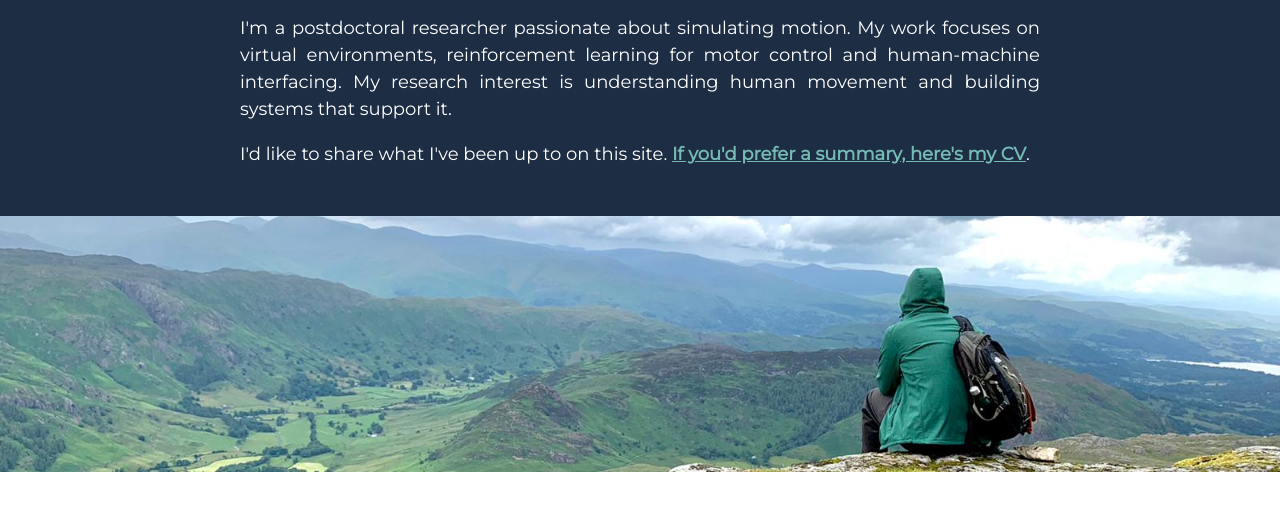
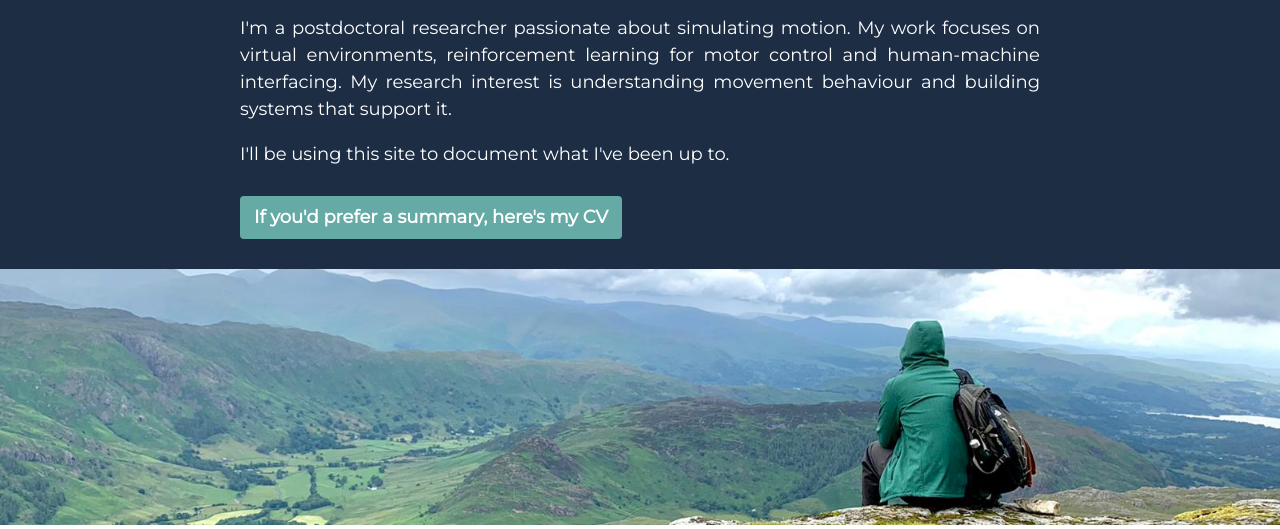
Before and after one commit to Balint-H/Balint-H.github.io, a plain HTML site: page index.html in a window 1280 px wide. Shown: the part 263-792 px from the top of the page. Drawn offline with nearby package versions, Linux system fonts and the light colour scheme.

Commit message:
Add button highlight to CV

```diff
--- a/index.html
+++ b/index.html
@@ -30,8 +30,8 @@
 
 
 
-			<p>I'm a postdoctoral researcher passionate about simulating motion. My work focuses on virtual environments, reinforcement learning for motor control and human-machine interfacing. My research interest is understanding human movement and building systems that support it.</p>
-			<p>I'd like to share what I've been up to on this site. <a class="btna" href="texts/Balint_Hodossy_CV_RL.pdf"><strong>If you'd prefer a summary, here's my CV</strong></a>.</p>
+			<p>I'm a postdoctoral researcher passionate about simulating motion. My work focuses on virtual environments, reinforcement learning for motor control and human-machine interfacing. My research interest is understanding movement behaviour and building systems that support it.</p>
+			<p>I'll be using this site to document what I've been up to.</p>  <a class="btna" href="texts/Balint_Hodossy_CV_RL.pdf"><strong>If you'd prefer a summary, here's my CV</strong></a>
 			</div>
 	  </header>
 
--- a/styles/style.css
+++ b/styles/style.css
@@ -68,7 +68,17 @@ h2{
 }
 
 .content-wrap .btna{
-	color: #75bab5ff;;
+	color: #FFFFFF;
+	background: rgb(101,170,165);
+	text-decoration: none;
+	padding: 8px 14px;
+	border-radius: 4px;
+	display: inline-block;
+	margin-top: 10px;
+}
+
+.content-wrap .btna:hover {
+	background: rgba(101,170,165, 80%);
 }
 
 
```
